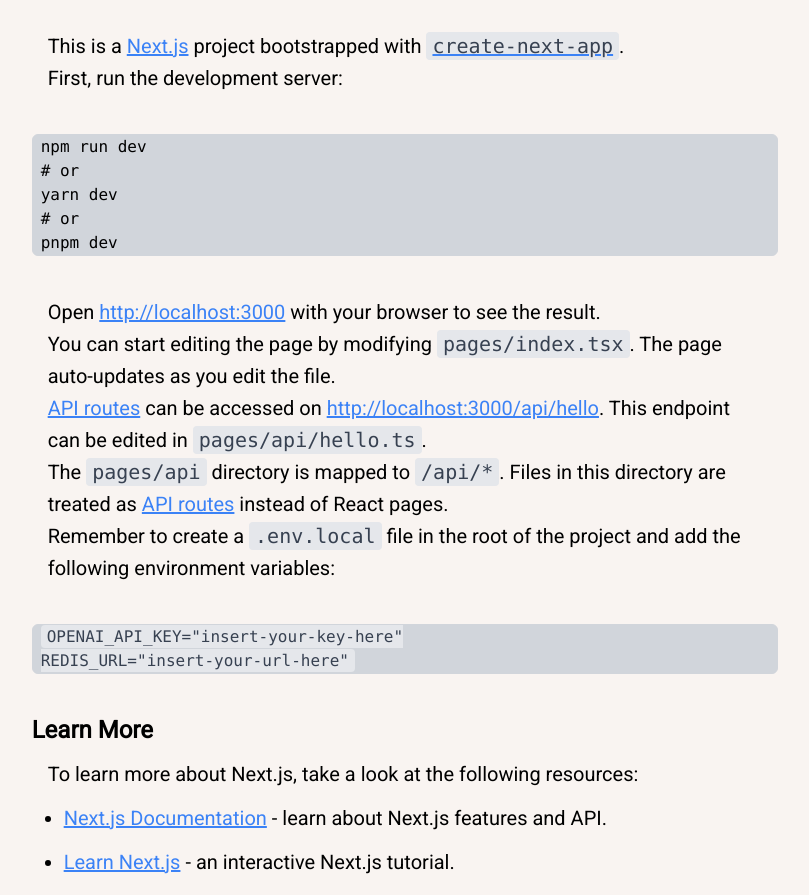
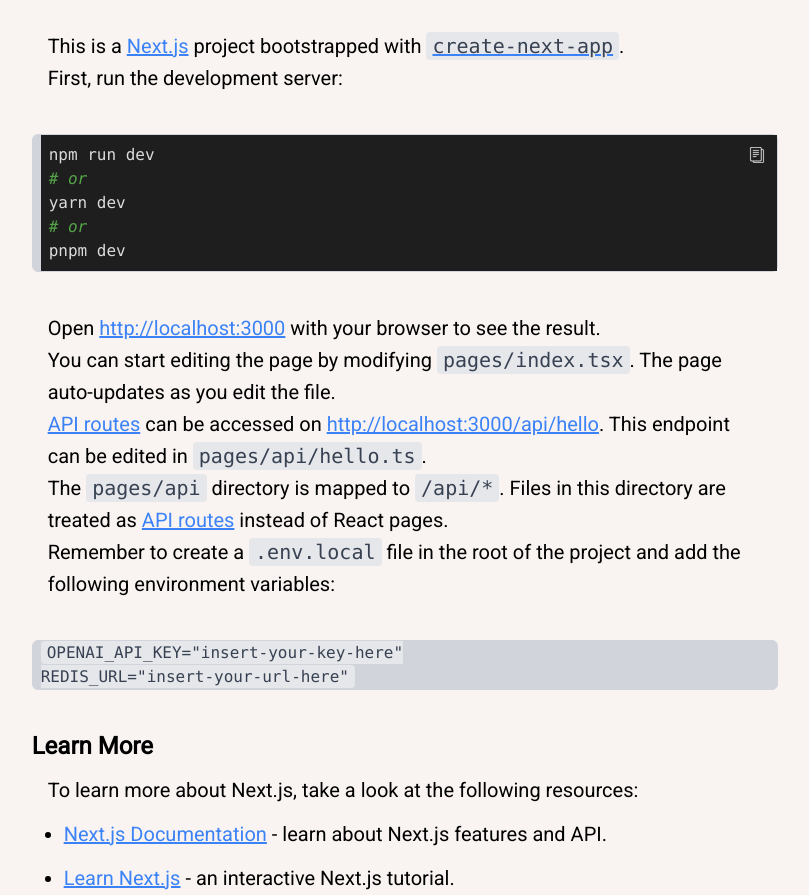
Before and after one commit to iliaamiri/iliabedian-portfolio, a Next.js app: page /artifact-detail/interviewpal in a window 1280 px wide. Shown: the part 4840-5735 px from the top of the page, without its empty margins (235-1044 px from the left). Built offline with nearby package versions, Linux system fonts and the light colour scheme.

Commit message:
make other artifact pages to use highlighted mdx

```diff
--- /dev/null
+++ b/src/app/artifact-detail/coughie/mdx.tsx
@@ -0,0 +1,9 @@
+'use client';
+import {code} from "@/lib/code";
+import CoughieMDX from '@/app/artifact-detail/coughie/coughie.mdx';
+
+export function Mdx() {
+    return (
+        <CoughieMDX components={{code}} />
+    );
+}
--- a/src/app/artifact-detail/coughie/page.tsx
+++ b/src/app/artifact-detail/coughie/page.tsx
@@ -2,7 +2,7 @@
 import {artifacts} from "@/lib/data/artifacts";
 import {ArtifactItem} from "@/components/ArtifactItem";
 import {Roboto} from "next/font/google";
-import CoughieMDX from '@/app/artifact-detail/coughie/coughie.mdx';
+import {Mdx} from "@/app/artifact-detail/coughie/mdx";
 
 const roboto = Roboto({subsets: ['latin'], weight: '400'});
 
@@ -16,7 +16,7 @@
             <ArtifactItem artifact={artifacts.coughie} isOnRight={false} />
             <div className={`flex flex-col items-center justify-center w-full ${roboto.className} markdown`} id={'readme'}>
                 <div className={`w-9/12 md:w-7/12 pb-20`}>
-                    <CoughieMDX />
+                    <Mdx />
                 </div>
             </div>
         </div>
--- /dev/null
+++ b/src/app/artifact-detail/igaq/mdx.tsx
@@ -0,0 +1,9 @@
+'use client';
+import {code} from "@/lib/code";
+import IgaqMDX from '@/app/artifact-detail/igaq/igaq.mdx';
+
+export function Mdx() {
+    return (
+        <IgaqMDX components={{code}} />
+    );
+}
--- a/src/app/artifact-detail/igaq/page.tsx
+++ b/src/app/artifact-detail/igaq/page.tsx
@@ -1,8 +1,8 @@
 import {StyledHeader} from "@/components/StyledHeader";
 import {artifacts} from "@/lib/data/artifacts";
 import {ArtifactItem} from "@/components/ArtifactItem";
-import IgaqMDX from '@/app/artifact-detail/igaq/igaq.mdx';
 import {Roboto} from "next/font/google";
+import {Mdx} from "@/app/artifact-detail/igaq/mdx";
 
 const roboto = Roboto({subsets: ['latin'], weight: '400'});
 
@@ -15,7 +15,7 @@
             <ArtifactItem artifact={artifacts.igaq} isOnRight={false} />
             <div className={`flex flex-col items-center justify-center w-full ${roboto.className} markdown`} id={'readme'}>
                 <div className={`w-9/12 md:w-7/12 pb-20`}>
-                    <IgaqMDX />
+                    <Mdx />
                 </div>
             </div>
         </div>
--- /dev/null
+++ b/src/app/artifact-detail/interviewpal/mdx.tsx
@@ -0,0 +1,9 @@
+'use client';
+import {code} from "@/lib/code";
+import InterviewPalMDX from "@/app/artifact-detail/interviewpal/interviewpal.mdx";
+
+export function Mdx() {
+    return (
+        <InterviewPalMDX components={{code}} />
+    );
+}
--- a/src/app/artifact-detail/interviewpal/page.tsx
+++ b/src/app/artifact-detail/interviewpal/page.tsx
@@ -2,7 +2,7 @@
 import {ArtifactItem} from "@/components/ArtifactItem";
 import {artifacts} from "@/lib/data/artifacts";
 import {Roboto} from "next/font/google";
-import InterviewPalMDX from './interviewpal.mdx';
+import {Mdx} from "@/app/artifact-detail/interviewpal/mdx";
 
 const roboto = Roboto({subsets: ['latin'], weight: '400'});
 
@@ -16,7 +16,7 @@
             <ArtifactItem artifact={artifacts.interviewpal} isOnRight={false} />
             <div className={`flex flex-col items-center justify-center w-full ${roboto.className} markdown`} id={'readme'}>
                 <div className={`w-9/12 md:w-7/12 pb-20`}>
-                    <InterviewPalMDX />
+                    <Mdx />
                 </div>
             </div>
         </div>
--- /dev/null
+++ b/src/app/artifact-detail/tactical-pigeon/mdx.tsx
@@ -0,0 +1,9 @@
+'use client';
+import {code} from "@/lib/code";
+import TacticalPigeonMDX from './tactical-pigeon.mdx';
+
+export function Mdx() {
+    return (
+        <TacticalPigeonMDX components={{code}} />
+    );
+}
--- a/src/app/artifact-detail/tactical-pigeon/page.tsx
+++ b/src/app/artifact-detail/tactical-pigeon/page.tsx
@@ -1,8 +1,8 @@
 import {StyledHeader} from "@/components/StyledHeader";
 import {artifacts} from "@/lib/data/artifacts";
 import {ArtifactItem} from "@/components/ArtifactItem";
-import TacticalPigeonMDX from './tactical-pigeon.mdx';
 import {Roboto} from "next/font/google";
+import {Mdx} from "@/app/artifact-detail/tactical-pigeon/mdx";
 
 const roboto = Roboto({subsets: ['latin'], weight: '400'});
 
@@ -15,7 +15,7 @@
             <ArtifactItem artifact={artifacts.tacticalPigeons} isOnRight={true} />
             <div className={`flex flex-col items-center justify-center w-full ${roboto.className} markdown`} id={'readme'}>
                 <div className={`w-9/12 md:w-7/12 pb-20`}>
-                    <TacticalPigeonMDX />
+                    <Mdx />
                 </div>
             </div>
         </div>
--- a/src/components/Markdown/FancierSyntaxHighlighter.tsx
+++ b/src/components/Markdown/FancierSyntaxHighlighter.tsx
@@ -21,7 +21,7 @@
 
     return (
         <div className={`relative`}>
-                <span onClick={handleCopy} className={`absolute -top-4 md:top-1 -right-4 md:right-1 bg-[#6C5CFF] md:bg-transparent text-white px-2 py-1 rounded-full hover:bg-[#5441FF] cursor-copy transition-all ease-in-out duration-300`}>
+                <span onClick={handleCopy}  title={copied ? 'copied' : 'copy snippet'} className={`absolute -top-4 md:top-1 -right-4 md:right-1 bg-[#6C5CFF] md:bg-transparent text-white px-2 py-1 rounded-full hover:bg-[#5441FF] cursor-copy transition-all ease-in-out duration-300`}>
                     {copied
                         ? <img src={'/assets/icons/checkmark-svgrepo-com.svg'} alt={'✅'} className={`w-4 h-4`}/>
                         : <img src={'/assets/icons/copy-svgrepo-com-white.svg'} alt={'📝'} className={`w-4 h-4`} />}
```
Also changed, not shown: src/app/artifact-detail/coughie/coughie.mdx (+2 -2 lines).
